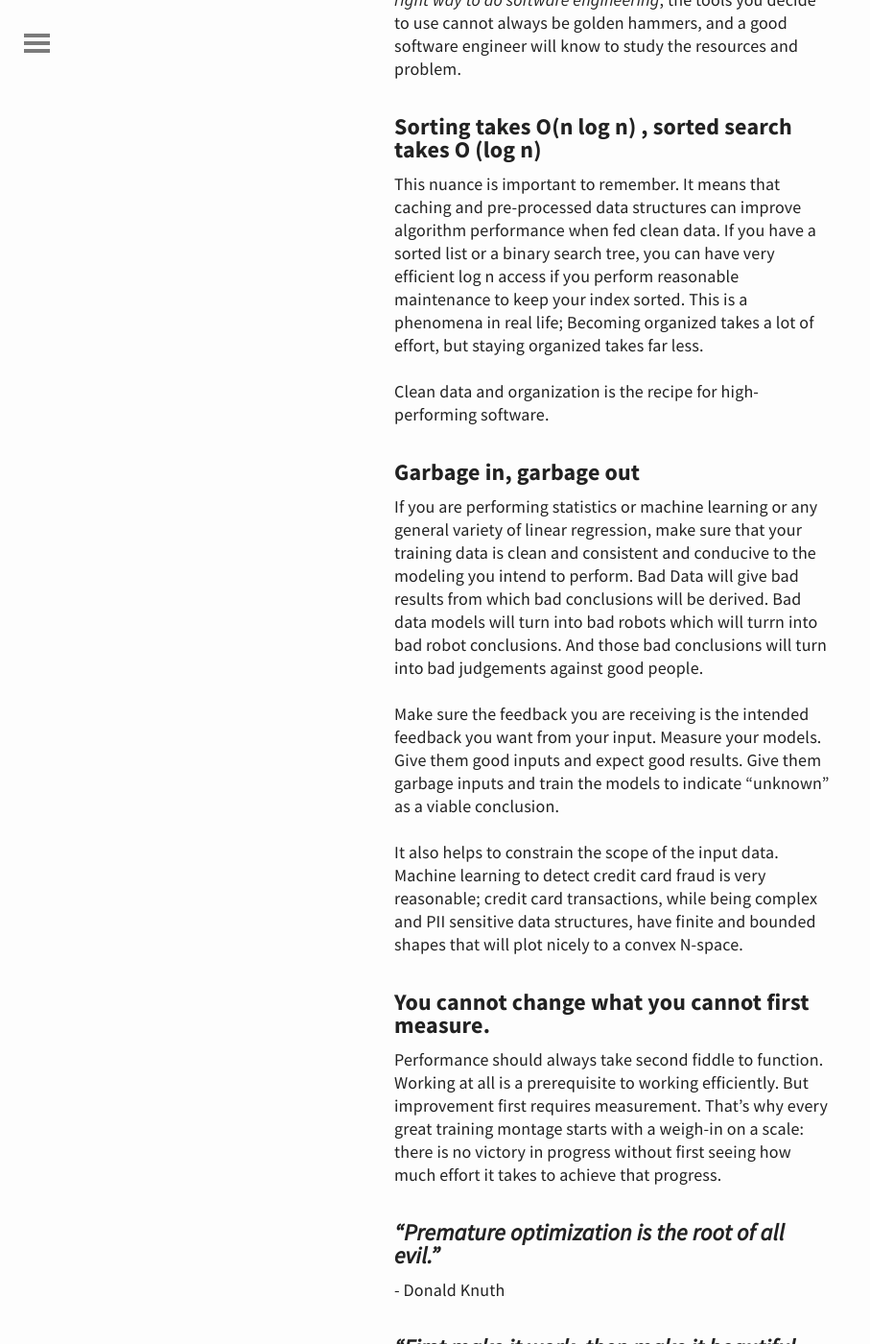
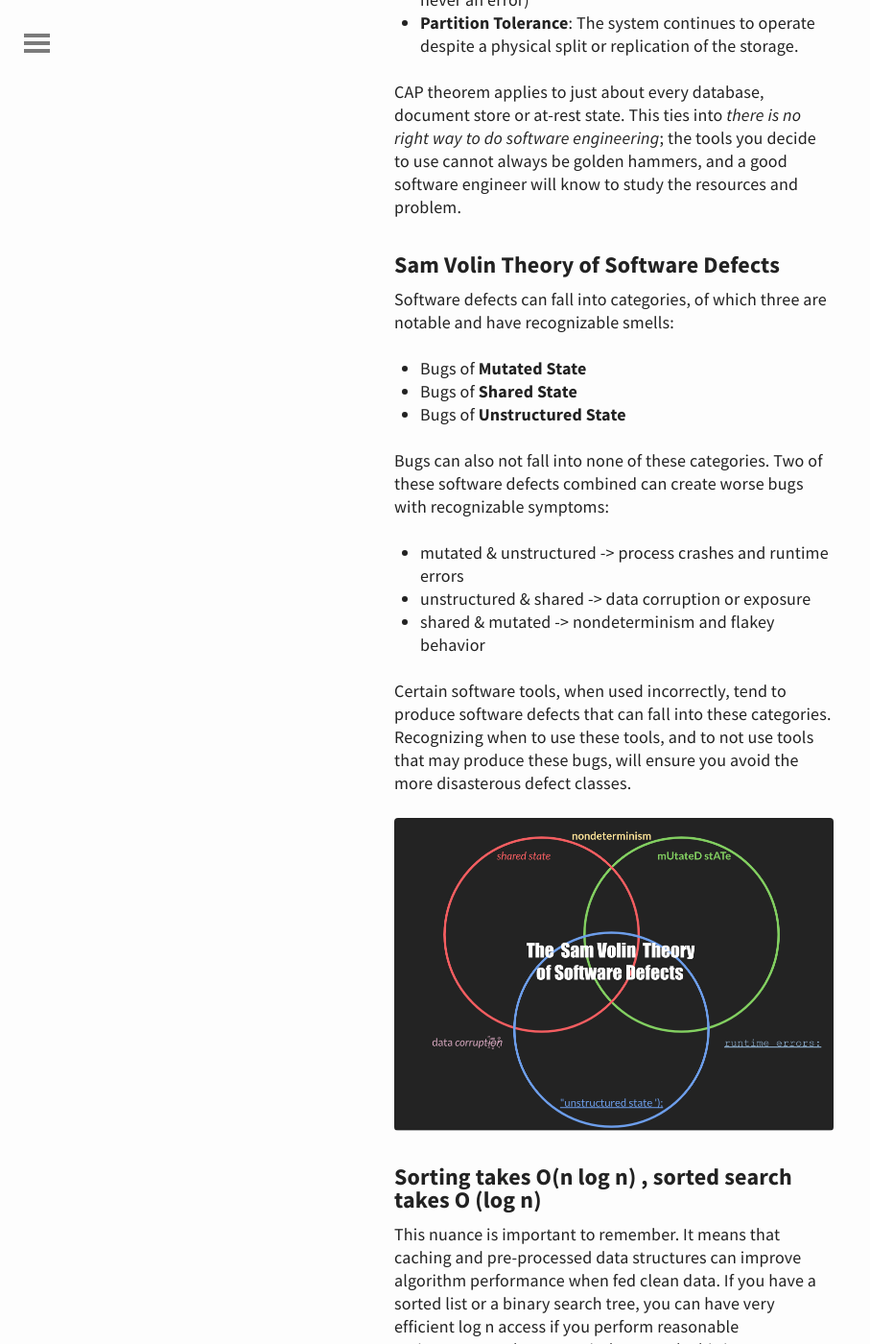
Before and after one commit to untra/untra.github.io, a Jekyll site: the page built from philosophy.md, in a window 1280 px wide and 1400 px high, scrolled down 5760 px. Shown: the whole window at 96% size, without its empty margins (0-907 px from the left). Built offline with Jekyll 4.4.1, drawn with Linux system fonts in a browser that asks for light colours; some of the changed text lies outside the part shown.

Commit message:
lightning graph theory and software defects philosophy update

```diff
--- a/philosophy.md
+++ b/philosophy.md
@@ -42,12 +42,15 @@
 
 Complex software may require multiple teams to effectively manufacture
 
-### Brooks' Law
+### Brook's Law
 The observation in project management that the incremental addition of people to a project eventually yields an individual who makes the project arrive later or have a lower quality because of their addition.
 
 This observation emerges as a result of contributors needing to be onboarded and requiring time to ramp up. Each new worker will need to be integrated into the team, and that the communication overhead results in this process becoming greater for each additional contributor.
 
 In general, smaller teams working on a cohesive project will produce results more efficiently; a team should really be no bigger than 12 individuals, but I enjoy a size of around 4-8 individuals (I've also heard "no more than 2 pizzas to feed the team")
+
+### Eagleson's Law
+Any code of your own that you haven't looked at for six or more months might as well have been written by someone else.
 
 > ## Software Engineering
 
@@ -107,6 +110,26 @@
 
 CAP theorem applies to just about every database, document store or at-rest state. This ties into _there is no right way to do software engineering_; the tools you decide to use cannot always be golden hammers, and a good software engineer will know to study the resources and problem.
 
+### Sam Volin Theory of Software Defects
+
+Software defects can fall into categories, of which three are notable and have recognizable smells:
+
+- Bugs of **Mutated State**
+- Bugs of **Shared State**
+- Bugs of **Unstructured State**
+
+Bugs can also not fall into none of these categories.
+Two of these software defects combined can create worse bugs with recognizable symptoms:
+
+- mutated & unstructured -> process crashes and runtime errors
+- unstructured & shared -> data corruption or exposure
+- shared & mutated -> nondeterminism and flakey behavior
+
+Certain software tools, when used incorrectly, tend to produce software defects that can fall into these categories. Recognizing when to use these tools, and to not use tools that may produce these bugs, will ensure you avoid the more disasterous defect classes.
+
+<img src="{{ site.url }}/img/software-defects.png">
+
+
 ### Sorting takes O(n log n) , sorted search takes O (log n)
 This nuance is important to remember. It means that caching and pre-processed data structures can improve algorithm performance when fed clean data. If you have a sorted list or a binary search tree, you can have very efficient log n access if you perform reasonable maintenance to keep your index sorted. This is a phenomena in real life; Becoming organized takes a lot of effort, but staying organized takes far less.
 
```
Also changed, not shown: _posts/2021-07-11-bad-software.md (+1 -1 lines), _posts/2021-10-01-lightning-graph-theory.md (added, +12 -0 lines), img/promo/graphtheoryfast.png (added), img/software-defects.png (added).
